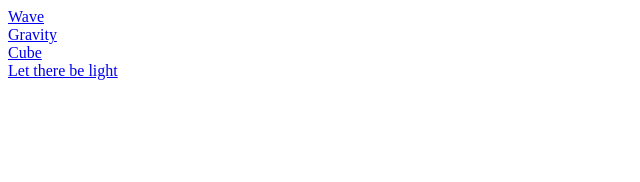
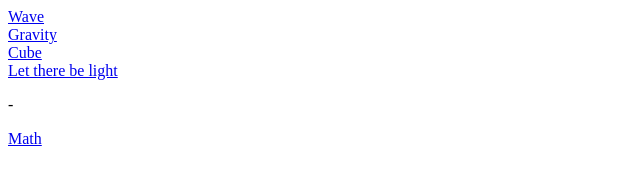
Before and after one commit to NickderRusse/Website, a plain HTML site: page index.html in a window 1280 px wide. Shown: the full height of the page, 0-640 px from the left. Drawn offline with Linux system fonts and the light colour scheme.

Commit message:
Update index.html

```diff
--- a/index.html
+++ b/index.html
@@ -12,7 +12,7 @@
 	<br>
 	<a href="cube/index.html">Cube</a>
 	<br>
-	<a href="light/index.html">Let there be light</a>
+	<a href="light/index.html">Let there be light</a><p> - </p><a href="light_math/index.html">Math</a>
 
 
 
```
